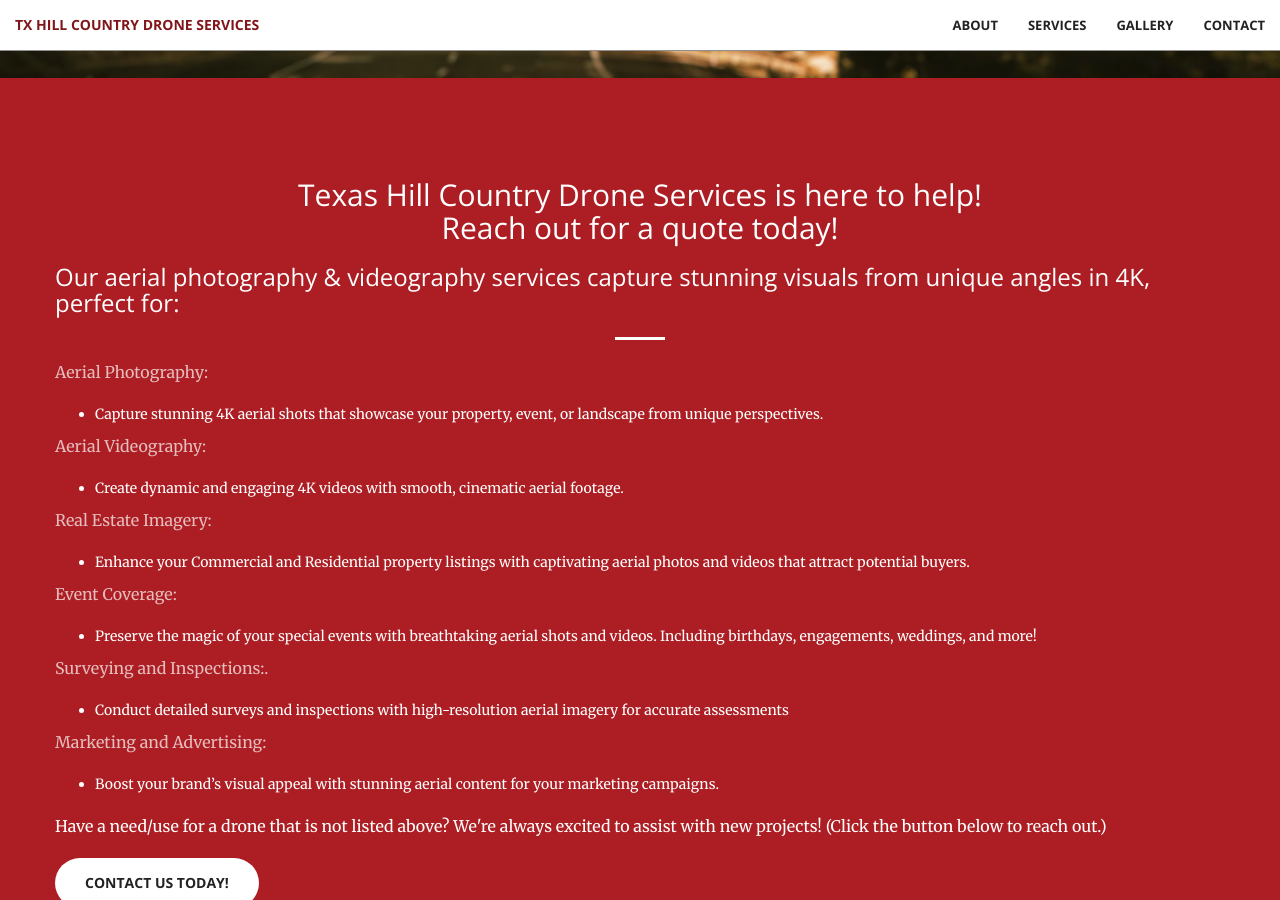
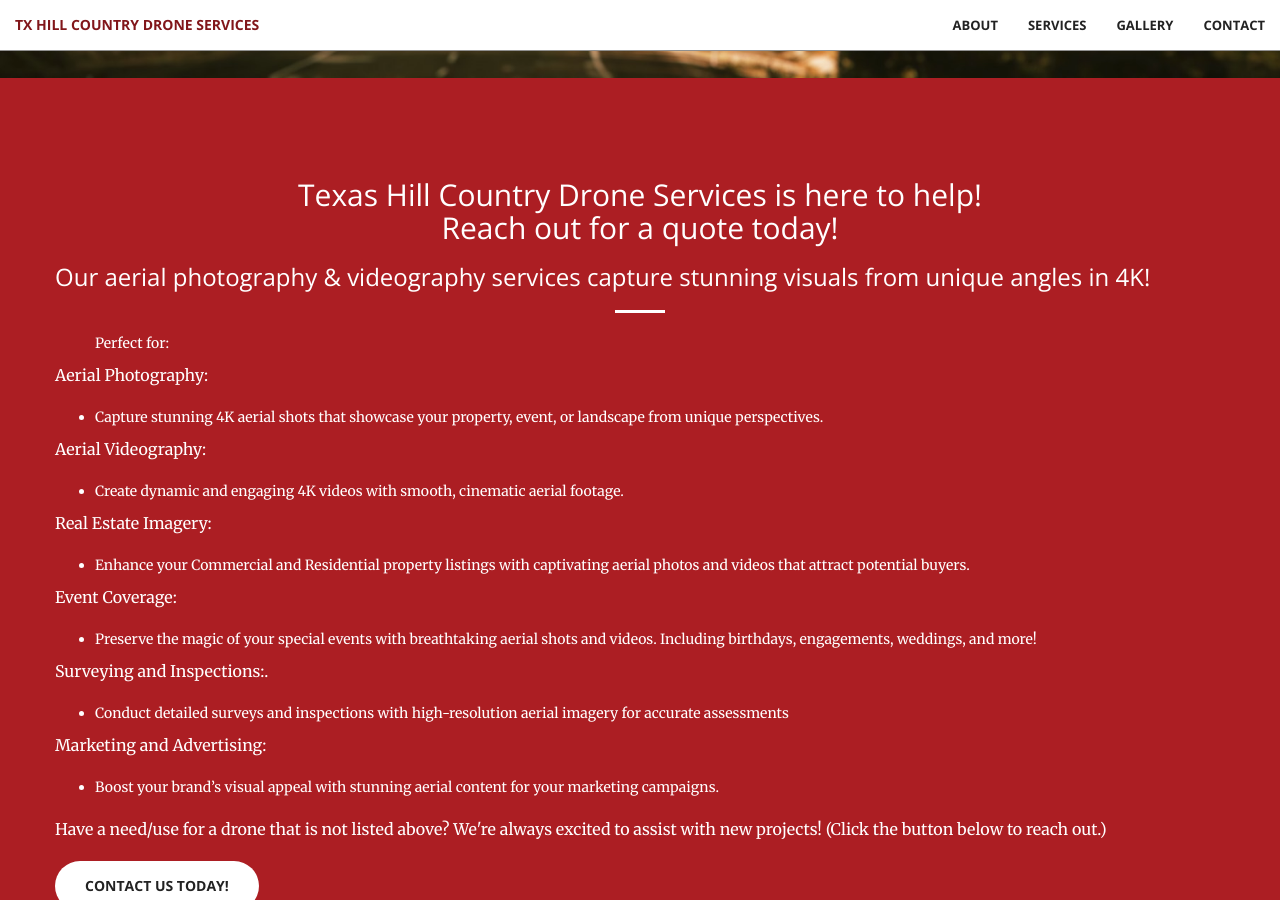
Before and after one commit to thcdroneservices/thcdroneservices.github.io, a Jekyll site: the page built from index.html, in a window 1280 px wide and 900 px high, scrolled down 822 px. Built offline with Jekyll 4.4.1, drawn with Linux system fonts in a browser that asks for light colours.

Commit message:
CTA update

```diff
--- a/_includes/call-to-action.html
+++ b/_includes/call-to-action.html
@@ -3,29 +3,32 @@
         <div class="row">
             <div>
                 <h2 class="section-heading" style="text-align: center;">Texas Hill Country Drone Services is here to help!<br>Reach out for a quote today!</h2>
-                <h3>Our aerial photography & videography services capture stunning visuals from unique angles in 4K, perfect for:</h3>
+                <h3>Our aerial photography & videography services capture stunning visuals from unique angles in 4K!</h3>
                 <hr class="light">
-                <p class="text-faded">Aerial Photography:</p>
+                <ul>
+                    Perfect for:
+                </ul>
+                <p>Aerial Photography:</p>
                     <ul>
                         <li>Capture stunning 4K aerial shots that showcase your property, event, or landscape from unique perspectives.</li>
                     </ul>
-                <p class="text-faded">Aerial Videography:</p>
+                <p>Aerial Videography:</p>
                     <ul>
                         <li>Create dynamic and engaging 4K videos with smooth, cinematic aerial footage.</li>
                     </ul>
-                <p class="text-faded">Real Estate Imagery:</p>
+                <p>Real Estate Imagery:</p>
                     <ul>
                         <li>Enhance your Commercial and Residential property listings with captivating aerial photos and videos that attract potential buyers.</li>
                     </ul>
-                <p class="text-faded">Event Coverage:</li>
+                <p>Event Coverage:</li>
                     <ul>
                         <li>Preserve the magic of your special events with breathtaking aerial shots and videos. Including birthdays, engagements, weddings, and more!</li>
                     </ul>
-                <p class="text-faded">Surveying and Inspections:.</li>
+                <p>Surveying and Inspections:.</li>
                     <ul>
                         <li>Conduct detailed surveys and inspections with high-resolution aerial imagery for accurate assessments</li>
                     </ul>
-                <p class="text-faded">Marketing and Advertising:</li>
+                <p>Marketing and Advertising:</li>
                     <ul>
                         <li>Boost your brand’s visual appeal with stunning aerial content for your marketing campaigns.</li>
                     </ul>
```
